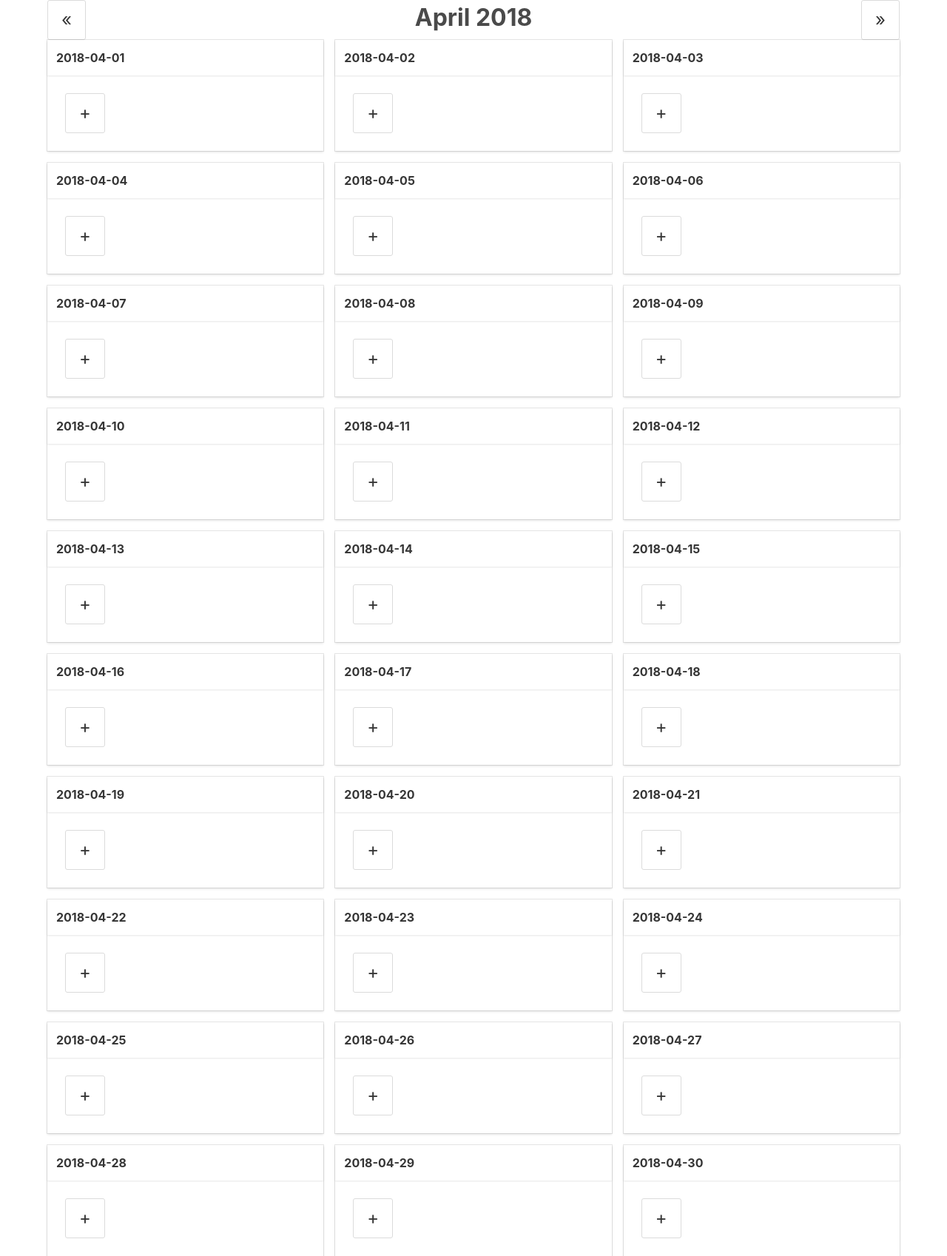
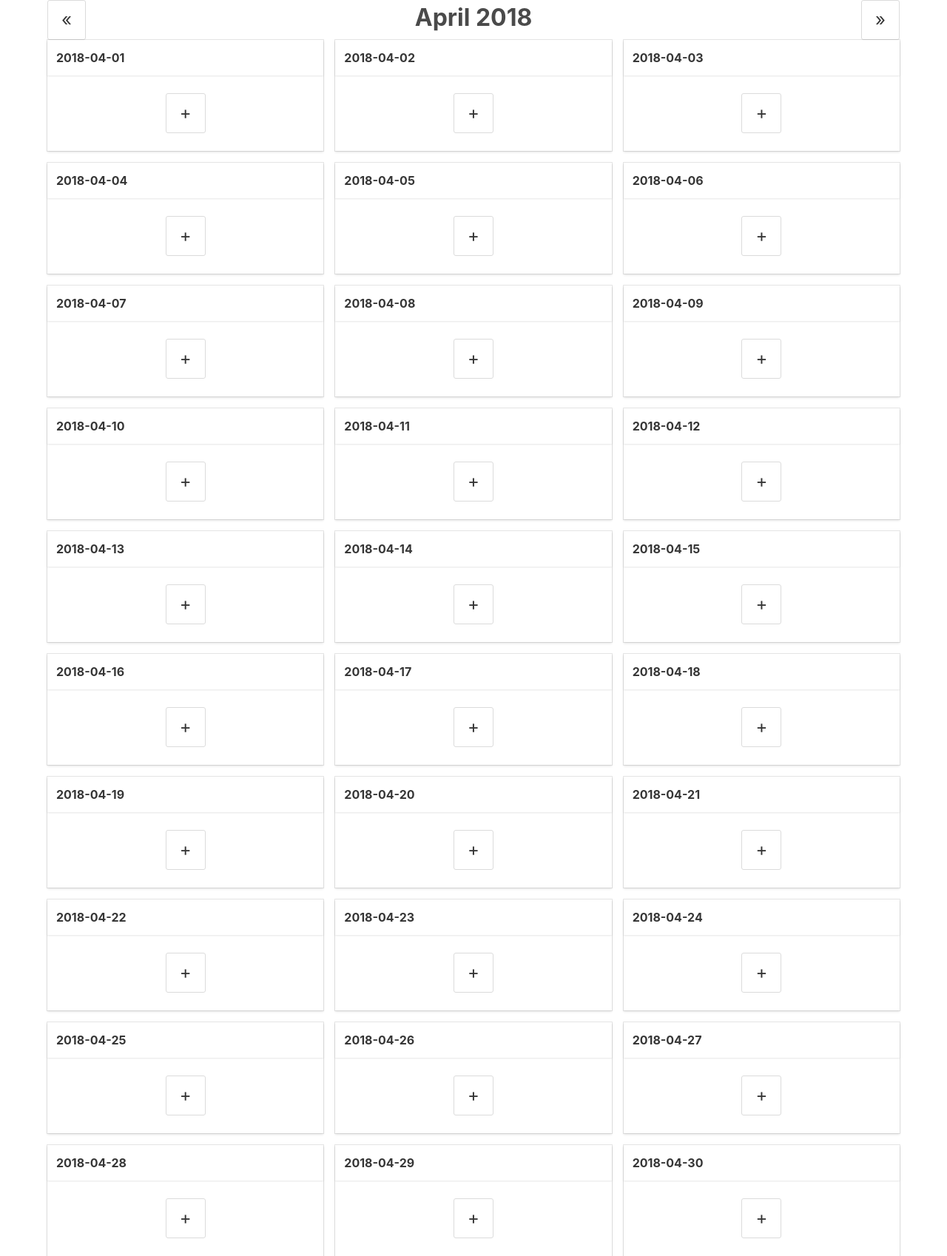
Before and after one commit to midzer/timetool, a Jekyll site: the page built from index.md, in a window 1280 px wide. Shown: the whole page at 74% size. Built offline with Jekyll 4.4.1, drawn with Linux system fonts in a browser that asks for light colours.

Commit message:
center show button

```diff
--- a/_includes/card.html
+++ b/_includes/card.html
@@ -2,7 +2,7 @@
   <header class="card-header">
     <p class="card-header-title">Date</p>
   </header>
-  <div class="card-content">
+  <div class="card-content has-text-centered">
     <button class="button show-btn is-large">+</button>
     <div class="is-hidden">
       <div class="field is-horizontal">
```
